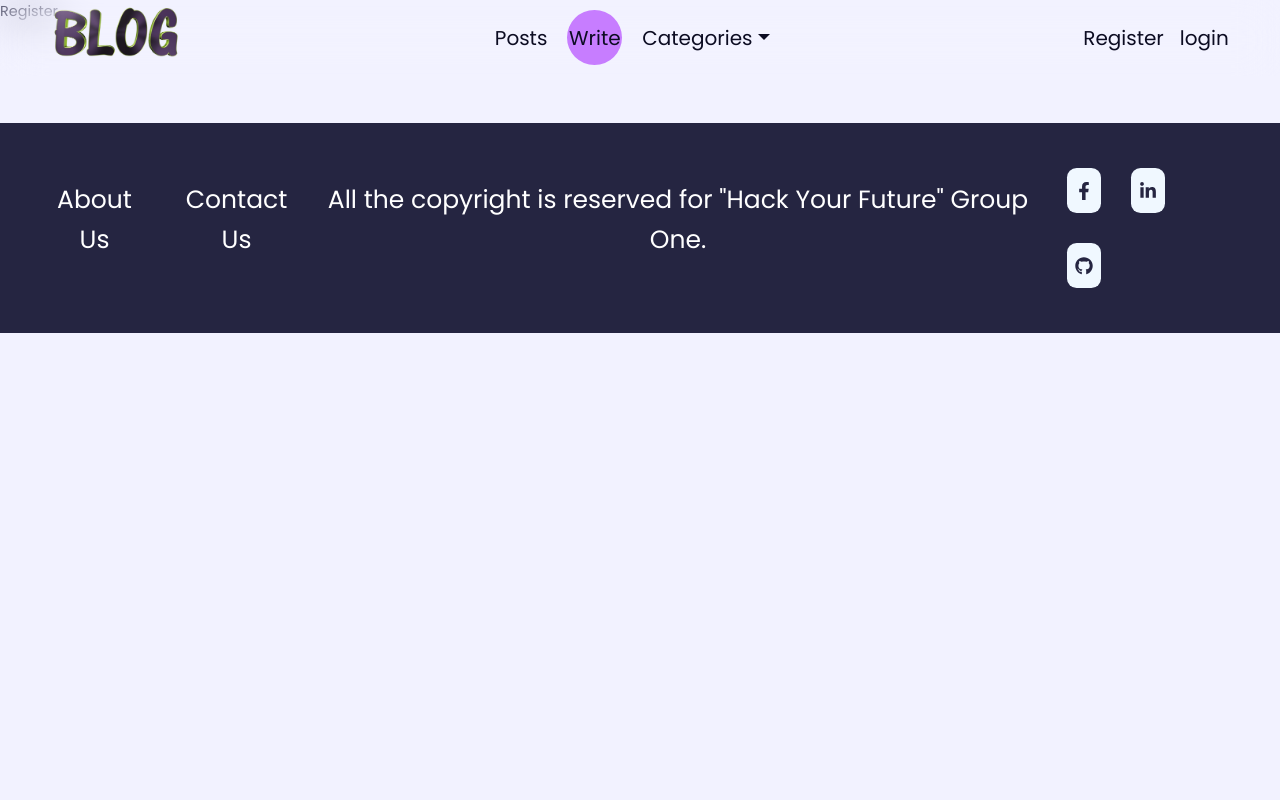
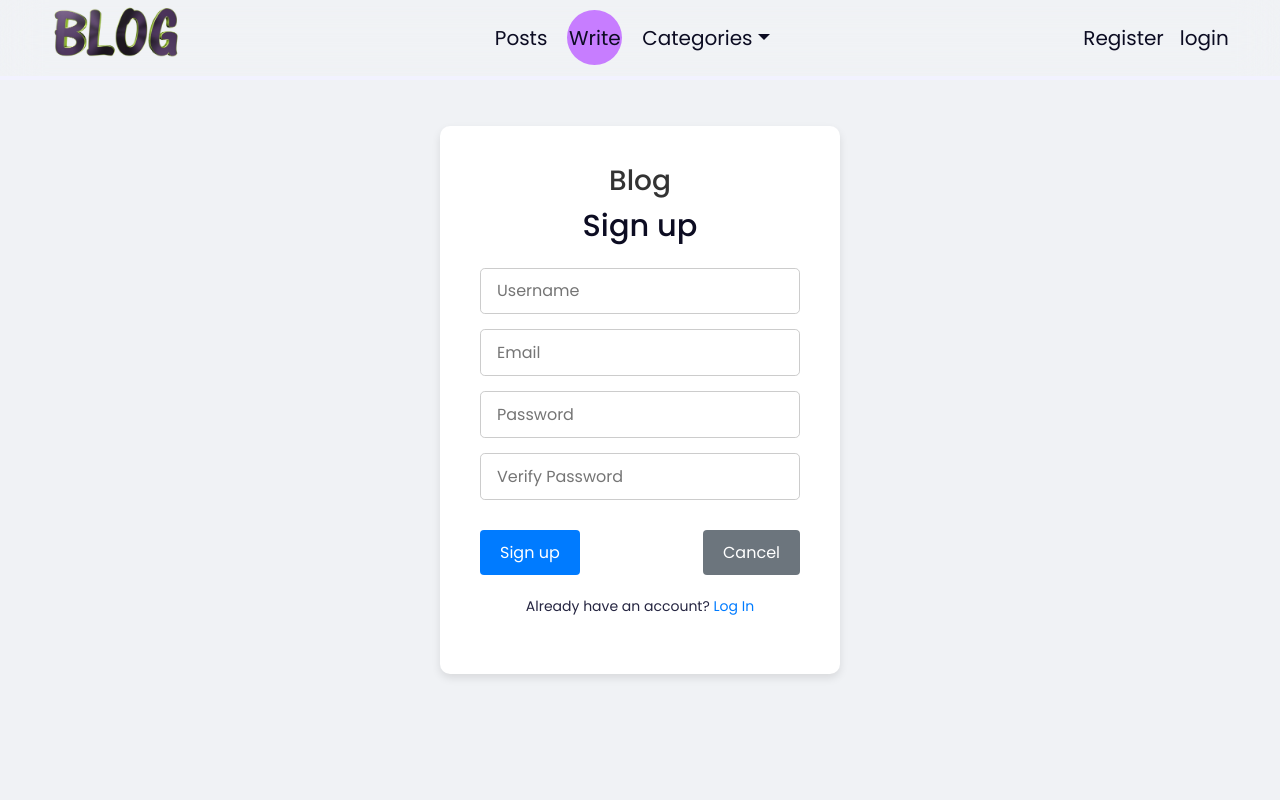
Before and after one commit to Ashrafpoless/group1-frontend, a React (Vite) app: page /register in a window 1280 px wide. Shown: the top 800 px of the page. Built offline with nearby package versions, Linux system fonts and the light colour scheme.

Commit message:
register page is done

```diff
--- a/src/pages/Login/Login.css
+++ b/src/pages/Login/Login.css
@@ -50,24 +50,20 @@
     font-size: 16px;
   }
 
-  button {
-    padding: 10px;
+  .login-button {
+    padding: 10px 20px;
     background-color: #007bff;
     color: white;
     border: none;
-    border-radius: 5px;
+    border-radius: 4px;
     cursor: pointer;
     font-size: 16px;
   }
 
-  button:hover {
+  .login-button:hover {
     background-color: #0056b3;
   }
 
-  .social-login {
-    background-color: #db4437;
-    margin-top: 10px;
-  }
 
   .forgot-password {
     margin-top: 10px;
@@ -75,6 +71,7 @@
 
   .forgot-password a {
     color: #007bff;
+
     text-decoration: none;
   }
 
@@ -91,3 +88,37 @@
   .toggle-link a:hover {
     text-decoration: underline;
   }
+
+
+  .button-group {
+    display: flex;
+    justify-content: space-between;
+    align-items: center;
+    margin-top: 15px;
+  }
+
+  button {
+    padding: 10px 20px;
+    font-size: 16px;
+    cursor: pointer;
+    border: none;
+    border-radius: 4px;
+  }
+
+  button[type="submit"] {
+    background-color: #007bff;
+    color: white;
+  }
+
+  button[type="submit"]:hover {
+    background-color: #0056b3;
+  }
+
+  button.cancel-btn {
+    background-color: #6c757d;
+    color: white;
+  }
+
+  button.cancel-btn:hover {
+    background-color: #5a6268;
+  }
--- a/src/pages/Login/Login.jsx
+++ b/src/pages/Login/Login.jsx
@@ -12,7 +12,7 @@ function LoginPage() {
       <div className="form-container">
         {/* Logo & App Name */}
         <div className="app-header">
-          <h1>MyBlog</h1>
+          <h1>Blog</h1>
         </div>
 
         <div className="login-form">
@@ -20,7 +20,7 @@ function LoginPage() {
           <form onSubmit={handleSubmit}>
             <input type="email" placeholder="Email" required />
             <input type="password" placeholder="Password" required />
-            <button type="submit">Log In</button>
+            <button type="submit" className='login-button'>Log In</button>
             <div className="forgot-password">
               <a href="#">Forgot Password?</a>
             </div>
--- a/src/pages/Register/Register.jsx
+++ b/src/pages/Register/Register.jsx
@@ -1,10 +1,50 @@
-// import PropTypes from 'prop-types'
+//import React from 'react';
+import { Link } from 'react-router-dom';
 
-import './Register.css';
-const Register = () => {
-    return <div>Register</div>;
-};
+function RegisterPage() {
+  const handleSubmit = (event) => {
+    event.preventDefault();
+    // Handle registration logic here
+  };
+  const handleCancel = () => {
+    history.push('/login'); // Redirect to the login page
+  };
 
-Register.propTypes = {};
 
-export default Register;
+  return (
+    <div className="auth-container">
+      <div className="form-container">
+        {/* Logo & App Name */}
+        <div className="app-header">
+          <h1>Blog</h1>
+        </div>
+
+        <div className="register-form">
+          <h2>Sign up</h2>
+          <form onSubmit={handleSubmit}>
+            <input type="text" placeholder="Username" required />
+            <input type="email" placeholder="Email" required />
+            <input type="password" placeholder="Password" required />
+            <input type="password" placeholder="Verify Password" required />
+            <div className="button-group">
+                <button type="submit">Sign up</button>
+                <button type="button" className="cancel-btn" onClick={handleCancel}>
+    Cancel
+  </button>
+</div>
+
+          </form>
+        </div>
+
+        {/* Link to Log In Page */}
+        <div className="toggle-link">
+          <p>
+            Already have an account? <Link to="/login">Log In</Link>
+          </p>
+        </div>
+      </div>
+    </div>
+  );
+}
+
+export default RegisterPage;
```
